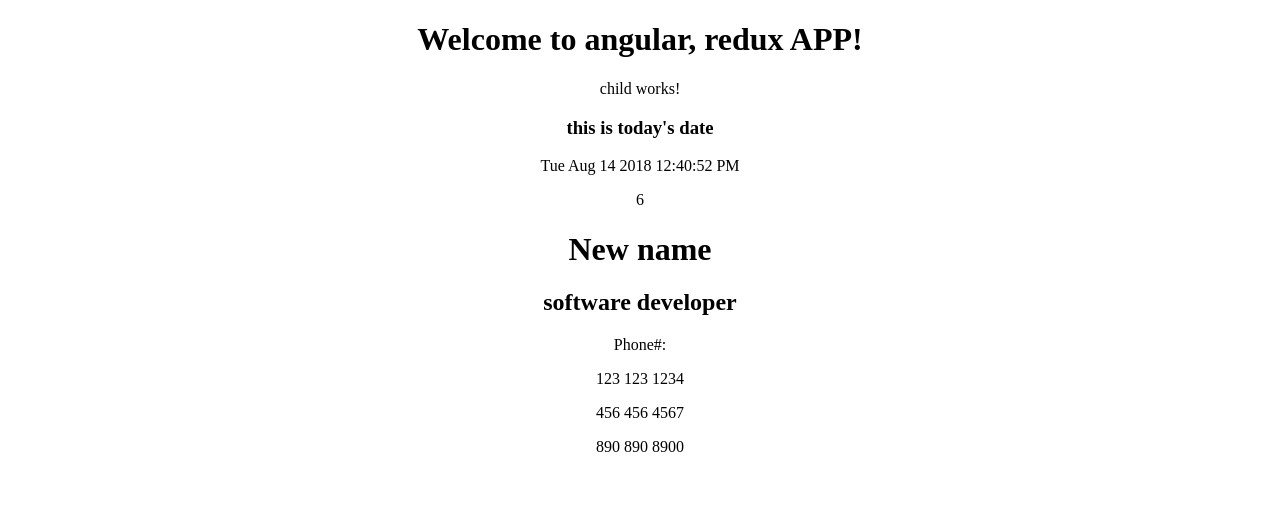
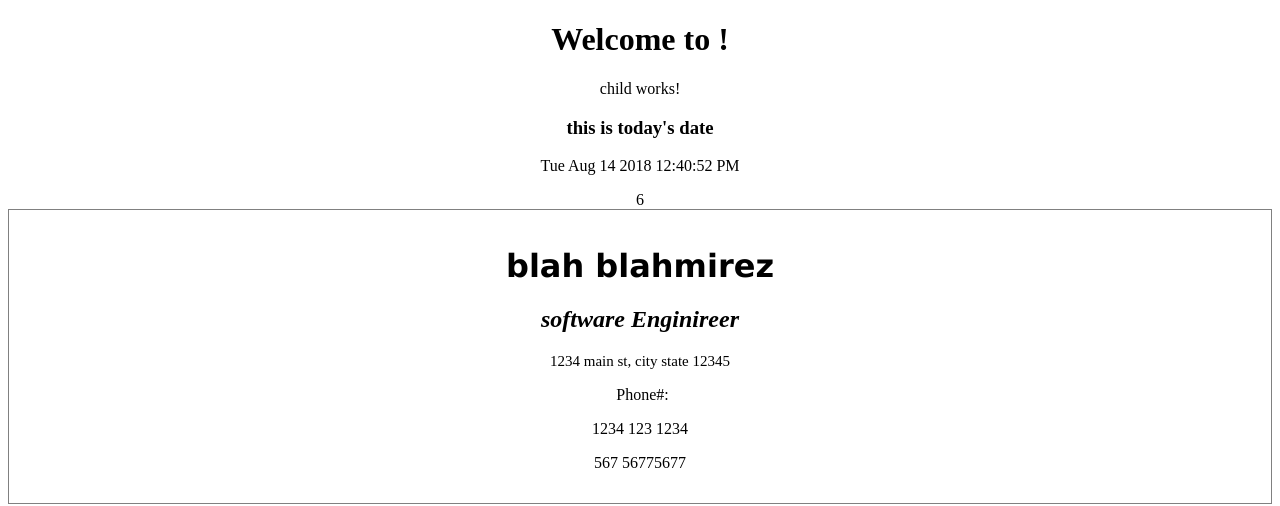
Before and after one commit to ManuelCabrera01/angular-redux-practice, an Angular app in the folder client/: page / in a window 1280 px wide. Shown: the top 506 px of the page. Built offline with nearby package versions, Linux system fonts and the light colour scheme.

Commit message:
basic styling

```diff
--- a/client/src/app/address-card/address-card.component.css
+++ b/client/src/app/address-card/address-card.component.css
@@ -0,0 +1,19 @@
+.address-card {
+  border: 1px gray solid;
+  padding: 15px;
+}
+.name {
+  font-family: Verdana, Geneva, Tahoma, sans-serif;
+}
+
+.tittle {
+  font-style: italic;
+}
+
+.address {
+  font-size: 15px;
+}
+.phone {
+  border-left: 10px;
+  padding-left: 5px;
+}
--- a/client/src/app/address-card/address-card.component.html
+++ b/client/src/app/address-card/address-card.component.html
@@ -1,9 +1,10 @@
-<div>
-  <h1>{{user.name}}</h1>
-  <h2>{{user.tittle}}</h2>
-  <p>{{user.address}}</p>
+<div class="address-card">
+
+  <h1 class='name'>{{user.name}}</h1>
+  <h2 class='tittle'>{{user.tittle}}</h2>
+  <p class='address'>{{user.address}}</p>
   <div *ngIf="user.phone.length >0   ">
-    <p>Phone#:</p>
+    <p class='phone'>Phone#:</p>
     <p *ngFor="let phoneNumber of user.phone">{{phoneNumber}}</p>
 
   </div>
--- a/client/src/app/address-card/address-card.component.ts
+++ b/client/src/app/address-card/address-card.component.ts
@@ -1,23 +1,21 @@
 import { Component, OnInit, Input } from "@angular/core";
-
+import { User } from "./user.model";
 @Component({
   selector: "app-address-card",
   templateUrl: "./address-card.component.html",
   styleUrls: ["./address-card.component.css"]
 })
 export class AddressCardComponent implements OnInit {
-  user: any;
-  @Input("name")
-  userName: string;
+  //setting the input value(hardcode / not efitient)
+  // @Input("name")
+  // userName: string;
+  //
+
+  // this is exporting the user model so it can be use in the  app . component (its parent)
+  @Input("user")
+  user: User;
 
   constructor() {}
 
-  ngOnInit() {
-    this.user = {
-      name: this.userName,
-      tittle: "software developer",
-      addres: "1468 main street, city state, 10001",
-      phone: ["123 123 1234", "456 456 4567", "890 890 8900"]
-    };
-  }
+  ngOnInit() {}
 }
--- /dev/null
+++ b/client/src/app/address-card/user.model.ts
@@ -0,0 +1,6 @@
+export class User {
+  name: string;
+  tittle: string;
+  address: string;
+  phone: string[];
+}
--- a/client/src/app/app.component.html
+++ b/client/src/app/app.component.html
@@ -7,6 +7,6 @@
   <app-date></app-date>
 
   <!-- getting the inpur value  -->
-  <app-address-card name="New name"></app-address-card>
+  <app-address-card [user]="user"></app-address-card>
 
 </div>
--- a/client/src/app/app.component.ts
+++ b/client/src/app/app.component.ts
@@ -1,4 +1,5 @@
 import { Component } from "@angular/core";
+import { User } from "./address-card/user.model";
 
 @Component({
   selector: "app-root",
@@ -6,5 +7,12 @@
   styleUrls: ["./app.component.css"]
 })
 export class AppComponent {
-  title = "angular, redux APP";
+  user: User;
+  constructor() {
+    this.user = new User();
+    (this.user.name = " blah blahmirez"),
+      (this.user.tittle = "software Enginireer"),
+      (this.user.address = " 1234 main st, city state 12345"),
+      (this.user.phone = ["1234 123 1234", "567 56775677"]);
+  }
 }
```
